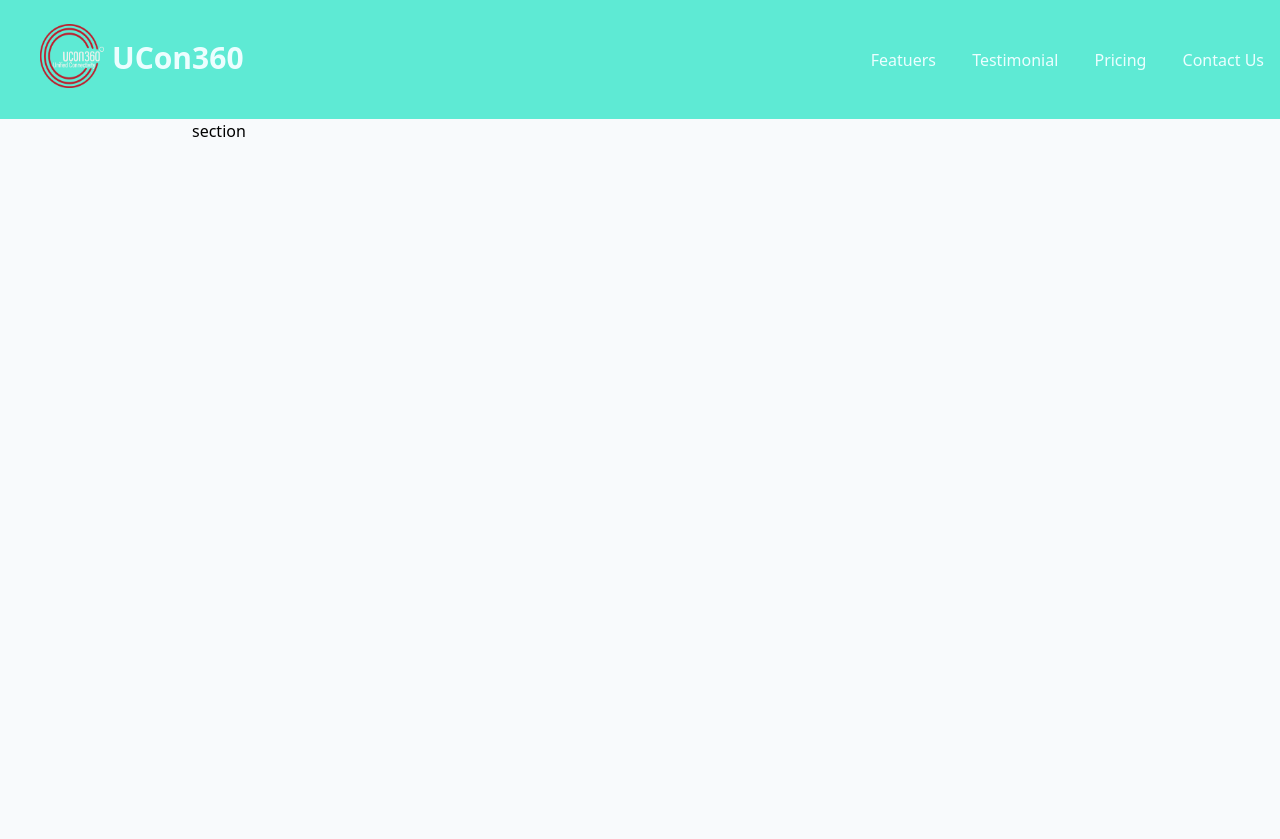
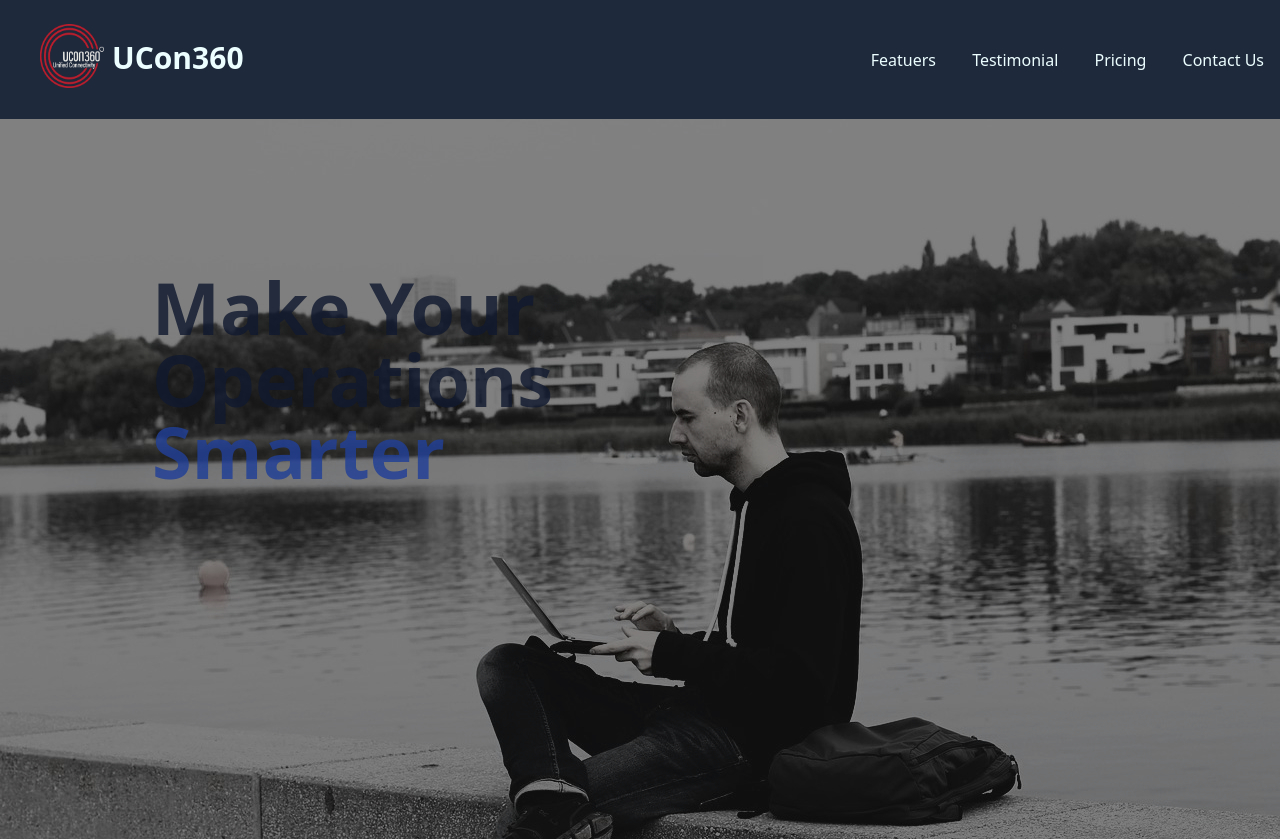
Before and after one commit to RasniNathees/tailwind, a website: page public/index.html in a window 1280 px wide. Before the commit the page ends 800 px from the top, so only its background shows below. Drawn offline with Linux system fonts and the light colour scheme.

Commit message:
first-commit for get idea

```diff
--- a/public/index.html
+++ b/public/index.html
@@ -9,15 +9,15 @@
     <link rel="stylesheet" href="style/main.css">
 </head>
 
-<body class="min-h-screen  bg-slate-50 dark:bg-black dark:text-white  ">
+<body class="min-h-screen no-scrollbar bg-slate-50 dark:bg-black dark:text-white  ">
     <!-- Header::start -->
-    <header class=" bg-teal-300 text-cyan-50 sticky top-0 z-10">
+    <header class=" bg-slate-800 text-cyan-50 sticky top-0 z-10">
         <!-- section::start -->
         <section class=" max-w-7xl mx-auto p-4 flex justify-between items-center">
-            <h1 class=" text-3xl   font-bold">
+            <h1 class=" sm:text-3xl  text-sm font-bold">
                 <!-- logo::start -->
                 <a href="#" class="inline-flex">
-                    <img class=" ml-4 p-2 w-20 h-20" src="media/logo/thumb-ucon360-red.png" alt="Ucon">
+                    <img class=" ml-4 p-2  sm:w-20 md:h-20 w-16 h-16" src="media/logo/thumb-ucon360-red.png" alt="Ucon">
                     <span class="pt-6">UCon360</span>
                 </a>
                 <!-- logo::end -->
@@ -49,8 +49,29 @@
     </header>
     <!--Header::end  -->
     <!-- main::start -->
-    <main class="max-w-4xl mx-auto">
-        section
+    <main class="max-w-full mx-auto overflow-hidden">
+        <!-- poster::start -->
+        <div class=" bg-cover poster bg-[url('/media/image/backround.jpg')]">
+            <!-- overlay::start -->
+            <div class=" overlay bg-black w-screen opacity-90 h-fit">
+
+                <section id="hero" class="flex flex-col-revers  sm:flex-row p-6 items-center gap-8 mb12">
+                    <!-- slogan::start -->
+                    <article class="mt-32 ml-32">
+                        <h2 class="  max-w-md text-sm font-bold text-left
+                        sm:text-7xl sm:text-left  sm:w-96 text-slate-900
+                        dark:text-white">Make Your <br> Operations </br></h2>
+                        <h2 class=" max-w-md text-sm font-bold text-left
+                        sm:text-7xl sm:text-left  text-blue-900  dark:text-blue-900">Smarter </h2>
+
+                    </article>
+                            <!-- slogan:end -->
+
+                </section>
+            </div>
+
+        </div>
+
     </main>
     <!-- main::end -->
 
--- a/src/input.css
+++ b/src/input.css
@@ -1,3 +1,33 @@
 @tailwind base;
 @tailwind components;
 @tailwind utilities;
+
+.poster{
+    /* filter: grayscale(100%); */
+    height: 90vh;
+    background-color:purple;
+     }
+.overlay{
+filter: none !important;
+    height: 90vh;
+
+    background-color: rgba(0, 0, 0, 0.5);
+}
+/* Hide scrollbar for Chrome, Safari and Opera */
+.no-scrollbar::-webkit-scrollbar {
+    display: none;
+}
+
+/* Hide scrollbar for IE, Edge and Firefox */
+.no-scrollbar {
+    -ms-overflow-style: none;  /* IE and Edge */
+    scrollbar-width: none;  /* Firefox */
+}
+.stretch{
+    display: inline-block;
+  margin: 20px;
+  -webkit-transform: scale(2, 1);
+  -moz-transform: scale(2, 1);
+  -o-transform: scale(2, 1);
+  transform: scale(2, 1);
+}
```
Also changed, not shown: public/media/image/backround.jpg (added), public/style/main.css.
